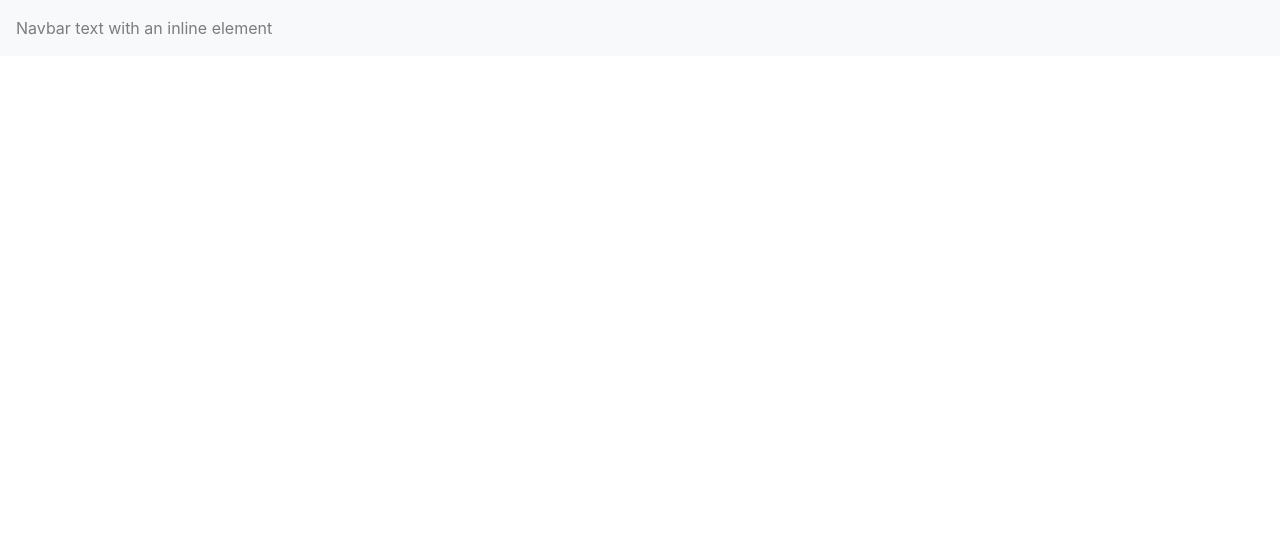
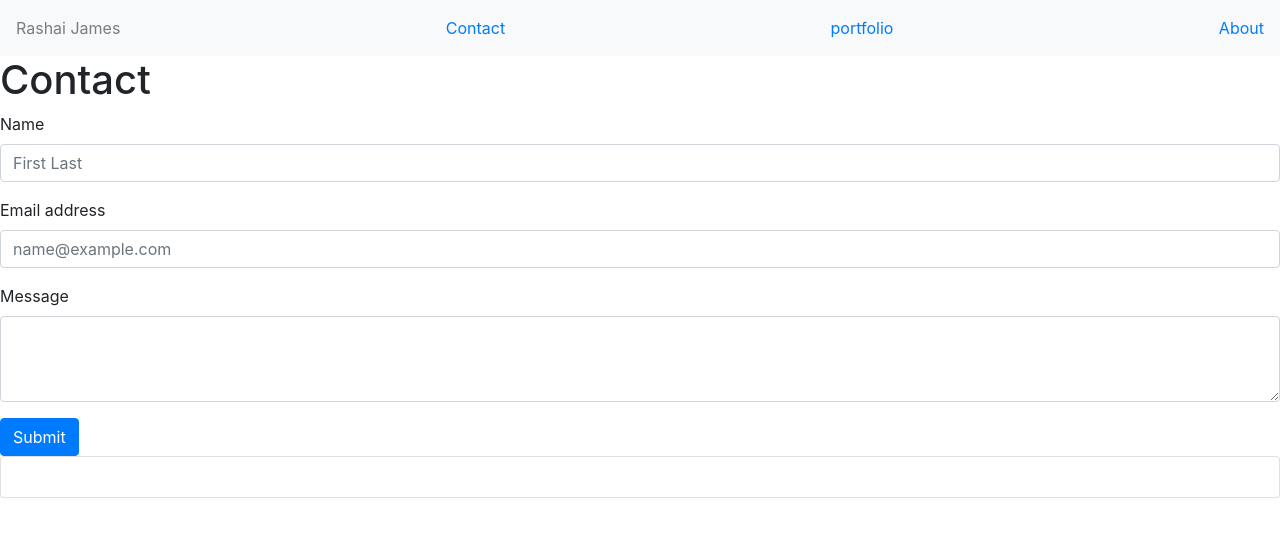
Before and after one commit to RashaiJ/Basic-Porfolio, a plain HTML site: page contact.html in a window 1280 px wide. Drawn offline with nearby package versions, Linux system fonts and the light colour scheme.

Commit message:
Basic Contact.html structure.simplified bootstrap footer

```diff
--- a/contact.html
+++ b/contact.html
@@ -12,9 +12,39 @@
 
         <nav class="navbar navbar-light bg-light">
                 <span class="navbar-text">
-                  Navbar text with an inline element
+                            Rashai James
                 </span>
-              </nav>
+
+                <a href="Contact.html">Contact</a>
+                <a href="portfolio.html">portfolio</a>
+                <a href="index.html">About</a>
+        </nav>
+
+              <!-- form section-->
+              <h1>Contact</h1>
+              <div></div>
+              <form>
+
+                    <div class="form-group">
+                            <label for="exampleFormControlInput1">Name</label>
+                            <input type="email" class="form-control" id="exampleFormControlInput1" placeholder="First Last">
+                          </div>
+
+                    <div class="form-group">
+                      <label for="exampleFormControlInput1">Email address</label>
+                      <input type="email" class="form-control" id="exampleFormControlInput1" placeholder="name@example.com">
+                    </div>
+
+                    <div class="form-group">
+                      <label for="exampleFormControlTextarea1">Message</label>
+                      <textarea class="form-control" id="exampleFormControlTextarea1" rows="3"></textarea>
+                    </div>
+
+                    <button type="button" class="btn btn-primary">Submit</button>
+                  </form>
+                    <div class="card">
+                    <div class="card-body">
+                    </div>
 
 </body>
 </html>
```
Also changed, not shown: index.html (+0 -4 lines).
